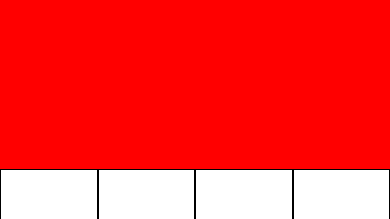
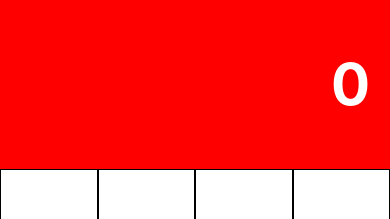
Before and after one commit to Bwise1/MobileCalculator, a React Native app: screen / in a window 390 px wide. Shown: the top 219 px of the page. Built offline with nearby package versions, Linux system fonts and the light colour scheme.

Commit message:
Added state.prop to update display

```diff
--- a/App.js
+++ b/App.js
@@ -2,7 +2,6 @@ import React from 'react';
 import { StyleSheet, Text, View, AppRegistry } from 'react-native';
 
 import Styles from './Style';
-
 import Button from './Buttons';
 
 //buttons that will be displayed on the screen
@@ -15,26 +14,40 @@ const inputButtons = [
 
 
 export default class App extends React.Component {
+
+  constructor(props) {
+    super(props);
+    this.state = {
+      previousInputValue: 0,
+      inputValue: 0,
+      selectedSymbol: null
+    }
+  }
   render() {
     return (
       <View style={Styles.container}>
-        <View style={Styles.resultContainer}></View>
+        <View style={Styles.resultContainer}>
+          <Text style={Styles.resultText}>{this.state.inputValue}</Text>
+        </View>
         <View style={Styles.buttonContainer}>{this._renderButtons()}</View>
       </View>
     );
   }
-  _renderButtons(){
+  _renderButtons() {
     let views = [];
 
-    for(var r=0; r<inputButtons.length; r++){
+    for (var r = 0; r < inputButtons.length; r++) {
       let row = inputButtons[r];
 
-      let inputRow =[];
-      for (var i=0; i < row.length; i++ ){
+      let inputRow = [];
+      for (var i = 0; i < row.length; i++) {
         let input = row[i];
 
         inputRow.push(
-          <Button value={input} key={r + "-" +i }/>
+          <Button value={input}
+            highlight={this.state.selectedSymbol ===input}
+            onPress={this._onInputButtonPressed.bind(this, input)}
+            key={r + "-" + i} />
         );
       }
       views.push(<View style={Styles.inputRow} key={"row-" + r}>{inputRow}</View>)
@@ -42,4 +55,37 @@ export default class App extends React.Component {
 
     return views;
   }
+
+  _onInputButtonPressed(input) {
+    switch(typeof input){
+      case 'number':
+        return this._numberInput(input)
+      case 'string':
+        return this._stringInput(input)
+    }
+  }
+
+  _stringInput(str){
+    switch(str){
+      case '/':
+      case '*':
+      case '+':
+      case '-':
+        this.setState({
+          selectedSymbol: str,
+          previousInputValue: this.state.inputValue,
+          inputValue: 0
+        });
+        break;
+
+    }
+  }
+
+  _numberInput(num){
+    let inputValue=(this.state.inputValue * 10)+num;
+
+    this.setState({
+      inputValue: inputValue
+    })
+  }
 }
--- a/Buttons.js
+++ b/Buttons.js
@@ -1,5 +1,5 @@
 import React, { Component } from 'react';
-import { View, Text } from 'react-native';
+import { TouchableHighlight, View, Text } from 'react-native';
 
 //importing style component
 import Styles from './Style';
@@ -8,9 +8,9 @@ export default class Button extends Component{
 
     render() {
         return (
-            <View style={Styles.button}>
+            <TouchableHighlight style={[Styles.button, this.props.highlight ? Styles.inputButtonHighlighted : null]} underlayColor = "red" onPress={this.props.onPress}>
                 <Text style={Styles.buttonText}> {this.props.value}</Text>
-            </View>
+            </TouchableHighlight>
         )
     }
 }
--- a/Style.js
+++ b/Style.js
@@ -8,6 +8,14 @@ var Styles = StyleSheet.create({
     resultContainer: {
         flex: 2,
         backgroundColor: 'red',
+        justifyContent: 'center',
+    },
+    resultText: {
+        color: 'white',
+        fontSize: 58,
+        fontWeight: 'bold',
+        textAlign: 'right',
+        padding: 20,
     },
 
     buttonContainer: {
@@ -31,6 +39,10 @@ var Styles = StyleSheet.create({
         flex: 1,
         flexDirection: 'row',
     },
+
+    inputButtonHighlighted: {
+        backgroundColor: 'black'
+    }
   });
 
 
```
